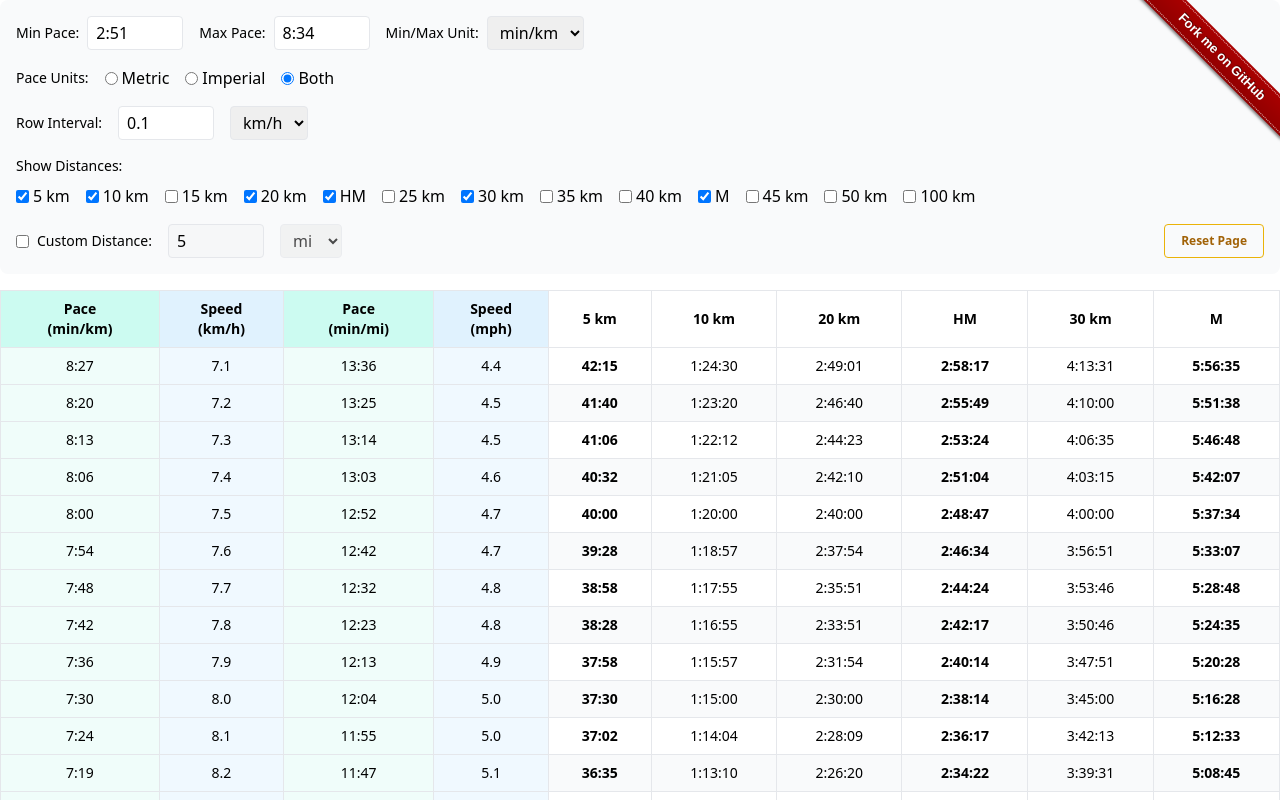
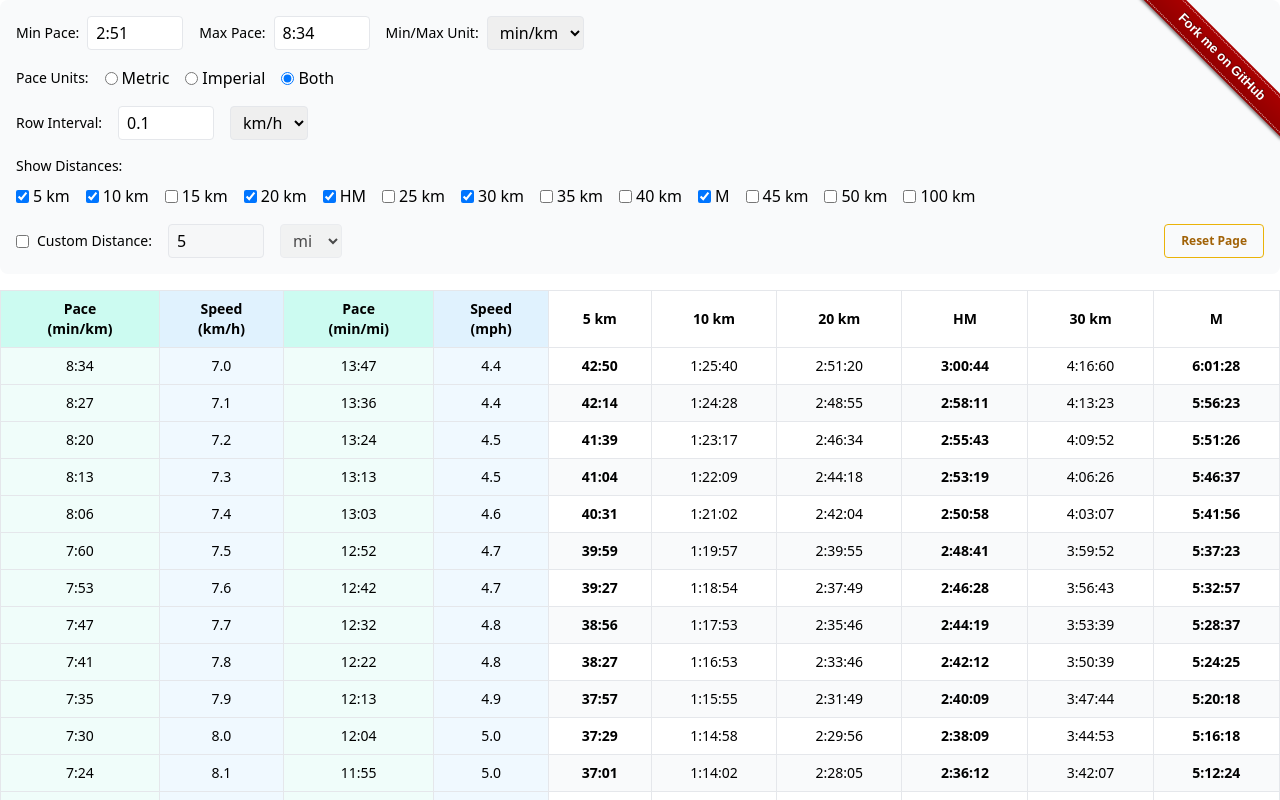
Before and after one commit to jkingsman/MileTime.me, a React (Vite) app: page / in a window 1280 px wide. Shown: the top 800 px of the page. Built offline with nearby package versions, Linux system fonts and the light colour scheme.

Commit message:
Fix up pace chart limits & lint

```diff
--- a/src/components/pace-calculator.tsx
+++ b/src/components/pace-calculator.tsx
@@ -237,7 +237,17 @@ const PaceCalculator = () => {
 
     const data = [];
     const interval = getEffectiveInterval();
-    for (let kph = 7.0; kph <= 21.0; kph += interval) {
+
+    const paceModifier = paceUnit === "min/km" ? 1 : MILE_TO_KM;
+    const minPaceValueParsed = (60 / parsePace(minPaceValue)) * paceModifier;
+    const maxPaceValueParsed = (60 / parsePace(maxPaceValue)) * paceModifier;
+
+    console.log(minPaceValueParsed, maxPaceValueParsed, interval);
+    for (
+      let kph = maxPaceValueParsed;
+      kph <= minPaceValueParsed;
+      kph += interval
+    ) {
       kph = Number(kph.toFixed(3));
 
       const mph = kph * KM_TO_MILES;
@@ -257,7 +267,7 @@ const PaceCalculator = () => {
         : null;
 
       data.push({
-        kph,
+        kph: kph.toFixed(1),
         mph: mph.toFixed(1),
         minPerKm: formatPace(minPerKm * 60),
         minPerMile: formatPace(minPerMile * 60),
@@ -268,18 +278,14 @@ const PaceCalculator = () => {
       });
     }
     return data;
-  }, [intervalValue, intervalUnit, customDistance]);
-
-  const filteredData = useMemo(() => {
-    const minPaceValueParsed = parsePace(minPaceValue);
-    const maxPaceValueParsed = parsePace(maxPaceValue);
-
-    return paceData.filter((row) => {
-      const rowPace =
-        paceUnit === "min/km" ? row.minPerKmRaw : row.minPerMileRaw;
-      return rowPace >= minPaceValueParsed && rowPace <= maxPaceValueParsed;
-    });
-  }, [paceData, minPaceValue, maxPaceValue, paceUnit]);
+  }, [
+    intervalValue,
+    intervalUnit,
+    customDistance,
+    minPaceValue,
+    maxPaceValue,
+    paceUnit,
+  ]);
 
   return (
     <div className="w-full max-w-full space-y-4">
@@ -296,7 +302,7 @@ const PaceCalculator = () => {
               value={minPaceInput}
               onChange={(e) => handleMinPaceChange(e.target.value)}
               className={`border rounded px-2 py-1 w-24 ${
-                minPaceInput === minPaceValue ? 'bg-white' : 'bg-red-50'
+                minPaceInput === minPaceValue ? "bg-white" : "bg-red-50"
               }`}
             />
           </div>
@@ -310,7 +316,7 @@ const PaceCalculator = () => {
               value={maxPaceInput}
               onChange={(e) => handleMaxPaceChange(e.target.value)}
               className={`border rounded px-2 py-1 w-24 ${
-                maxPaceInput === maxPaceValue ? 'bg-white' : 'bg-red-50'
+                maxPaceInput === maxPaceValue ? "bg-white" : "bg-red-50"
               }`}
             />
           </div>
@@ -380,7 +386,7 @@ const PaceCalculator = () => {
             value={intervalInput}
             onChange={(e) => handleIntervalChange(e.target.value)}
             className={`border rounded px-2 py-1 w-24 ${
-              intervalInput === intervalValue ? 'bg-white' : 'bg-red-50'
+              intervalInput === intervalValue ? "bg-white" : "bg-red-50"
             }`}
           />
           <select
@@ -460,7 +466,12 @@ const PaceCalculator = () => {
             </select>
           </div>
           <div className="flex gap-2">
-            <button onClick={resetPage} className="text-xs font-medium bg-transparent hover:bg-yellow-500 text-yellow-700 font-semibold hover:text-white py-2 px-4 border border-yellow-500 hover:border-transparent rounded">Reset Page</button>
+            <button
+              onClick={resetPage}
+              className="text-xs font-medium bg-transparent hover:bg-yellow-500 text-yellow-700 font-semibold hover:text-white py-2 px-4 border border-yellow-500 hover:border-transparent rounded"
+            >
+              Reset Page
+            </button>
           </div>
         </div>
       </div>
@@ -518,7 +529,7 @@ const PaceCalculator = () => {
             </tr>
           </thead>
           <tbody>
-            {filteredData.map((row, index) => (
+            {paceData.map((row, index) => (
               <tr
                 key={row.kph}
                 className={index % 2 === 0 ? "bg-white" : "bg-gray-50"}
@@ -529,7 +540,7 @@ const PaceCalculator = () => {
                       {row.minPerKm}
                     </td>
                     <td className="border p-2 text-center bg-sky-50">
-                      {row.kph.toFixed(1)}
+                      {row.kph}
                     </td>
                   </>
                 )}
@@ -593,7 +604,8 @@ const PaceCalculator = () => {
           className="text-blue-600 hover:text-blue-800 transition-colors duration-200 underline decoration-gray-300 hover:decoration-blue-800"
         >
           donations to help offset server costs
-        </a> are much appreciated :)
+        </a>{" "}
+        are much appreciated :)
       </div>
     </div>
   );
```
Lines whose indentation alone changed are shown as unchanged.
